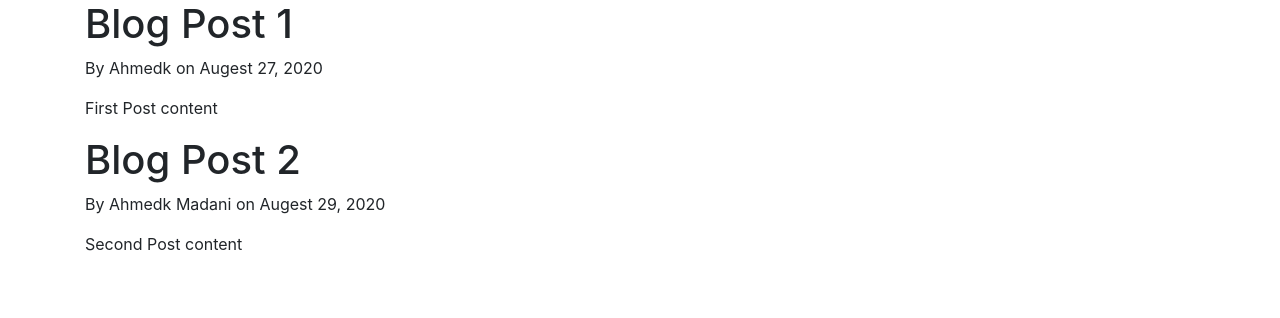
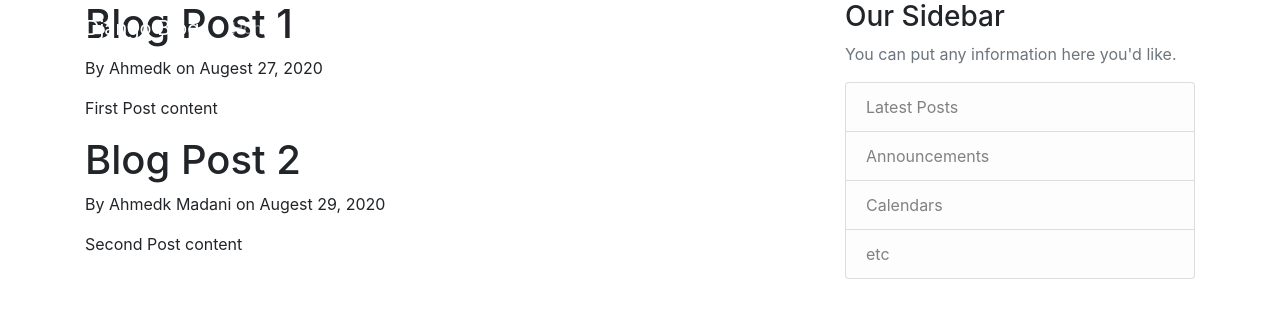
Before and after one commit to ahmedkmadani/Django-blog, a Django app: page / in a window 1280 px wide. Shown: the top 318 px of the page. Run offline with Django 3.2, Linux system fonts and the light colour scheme; some libraries are stand-ins or nearby versions.

Commit message:
add css file

```diff
--- a/blog/templates/blog/base.html
+++ b/blog/templates/blog/base.html
@@ -6,26 +6,72 @@
     <meta name="viewport" content="width=device-width, initial-scale=1, shrink-to-fit=no">
 
     <!-- Bootstrap CSS -->
-    <link rel="stylesheet" href="https://stackpath.bootstrapcdn.com/bootstrap/4.3.1/css/bootstrap.min.css" integrity="sha384-ggOyR0iXCbMQv3Xipma34MD+dH/1fQ784/j6cY/iJTQUOhcWr7x9JvoRxT2MZw1T" crossorigin="anonymous">
+    <link rel="stylesheet" href="https://stackpath.bootstrapcdn.com/bootstrap/4.3.1/css/bootstrap.min.css"
+        integrity="sha384-ggOyR0iXCbMQv3Xipma34MD+dH/1fQ784/j6cY/iJTQUOhcWr7x9JvoRxT2MZw1T" crossorigin="anonymous">
 
     {% if title %}
-        <title>Django Blog - {{ title }}</title>
+    <title>Django Blog - {{ title }}</title>
     {% else %}
-        <title>Django Blog</title>
+    <title>Django Blog</title>
     {% endif %}
 </head>
 
-<body>
-    <div class="container">
-        {% block content %} {% endblock %}
+<header class="site-header">
+    <nav class="navbar navbar-expand-md navbar-dark bg-steel fixed-top">
+        <div class="container">
+            <a class="navbar-brand mr-4" href="/">Django Blog</a>
+            <button class="navbar-toggler" type="button" data-toggle="collapse" data-target="#navbarToggle"
+                aria-controls="navbarToggle" aria-expanded="false" aria-label="Toggle navigation">
+                <span class="navbar-toggler-icon"></span>
+            </button>
+            <div class="collapse navbar-collapse" id="navbarToggle">
+                <div class="navbar-nav mr-auto">
+                    <a class="nav-item nav-link" href="/">Home</a>
+                    <a class="nav-item nav-link" href="/about">About</a>
+                </div>
+                <!-- Navbar Right Side -->
+                <div class="navbar-nav">
+                    <a class="nav-item nav-link" href="#">Login</a>
+                    <a class="nav-item nav-link" href="#">Register</a>
+                </div>
+            </div>
+        </div>
+    </nav>
+</header>
+
+<main role="main" class="container">
+    <div class="row">
+        <div class="col-md-8">
+            {% block content %}{% endblock %}
+        </div>
+        <div class="col-md-4">
+            <div class="content-section">
+                <h3>Our Sidebar</h3>
+                <p class='text-muted'>You can put any information here you'd like.
+                    <ul class="list-group">
+                        <li class="list-group-item list-group-item-light">Latest Posts</li>
+                        <li class="list-group-item list-group-item-light">Announcements</li>
+                        <li class="list-group-item list-group-item-light">Calendars</li>
+                        <li class="list-group-item list-group-item-light">etc</li>
+                    </ul>
+                </p>
+            </div>
+        </div>
     </div>
-</body>
+</main>
 
 
 
 <!-- Optional JavaScript -->
-    <!-- jQuery first, then Popper.js, then Bootstrap JS -->
-    <script src="https://code.jquery.com/jquery-3.3.1.slim.min.js" integrity="sha384-q8i/X+965DzO0rT7abK41JStQIAqVgRVzpbzo5smXKp4YfRvH+8abtTE1Pi6jizo" crossorigin="anonymous"></script>
-    <script src="https://cdnjs.cloudflare.com/ajax/libs/popper.js/1.14.7/umd/popper.min.js" integrity="sha384-UO2eT0CpHqdSJQ6hJty5KVphtPhzWj9WO1clHTMGa3JDZwrnQq4sF86dIHNDz0W1" crossorigin="anonymous"></script>
-    <script src="https://stackpath.bootstrapcdn.com/bootstrap/4.3.1/js/bootstrap.min.js" integrity="sha384-JjSmVgyd0p3pXB1rRibZUAYoIIy6OrQ6VrjIEaFf/nJGzIxFDsf4x0xIM+B07jRM" crossorigin="anonymous"></script>
+<!-- jQuery first, then Popper.js, then Bootstrap JS -->
+<script src="https://code.jquery.com/jquery-3.3.1.slim.min.js"
+    integrity="sha384-q8i/X+965DzO0rT7abK41JStQIAqVgRVzpbzo5smXKp4YfRvH+8abtTE1Pi6jizo"
+    crossorigin="anonymous"></script>
+<script src="https://cdnjs.cloudflare.com/ajax/libs/popper.js/1.14.7/umd/popper.min.js"
+    integrity="sha384-UO2eT0CpHqdSJQ6hJty5KVphtPhzWj9WO1clHTMGa3JDZwrnQq4sF86dIHNDz0W1"
+    crossorigin="anonymous"></script>
+<script src="https://stackpath.bootstrapcdn.com/bootstrap/4.3.1/js/bootstrap.min.js"
+    integrity="sha384-JjSmVgyd0p3pXB1rRibZUAYoIIy6OrQ6VrjIEaFf/nJGzIxFDsf4x0xIM+B07jRM"
+    crossorigin="anonymous"></script>
+
 </html>
```
Also changed, not shown: blog/static/blog/main.css (added, +84 -0 lines).
